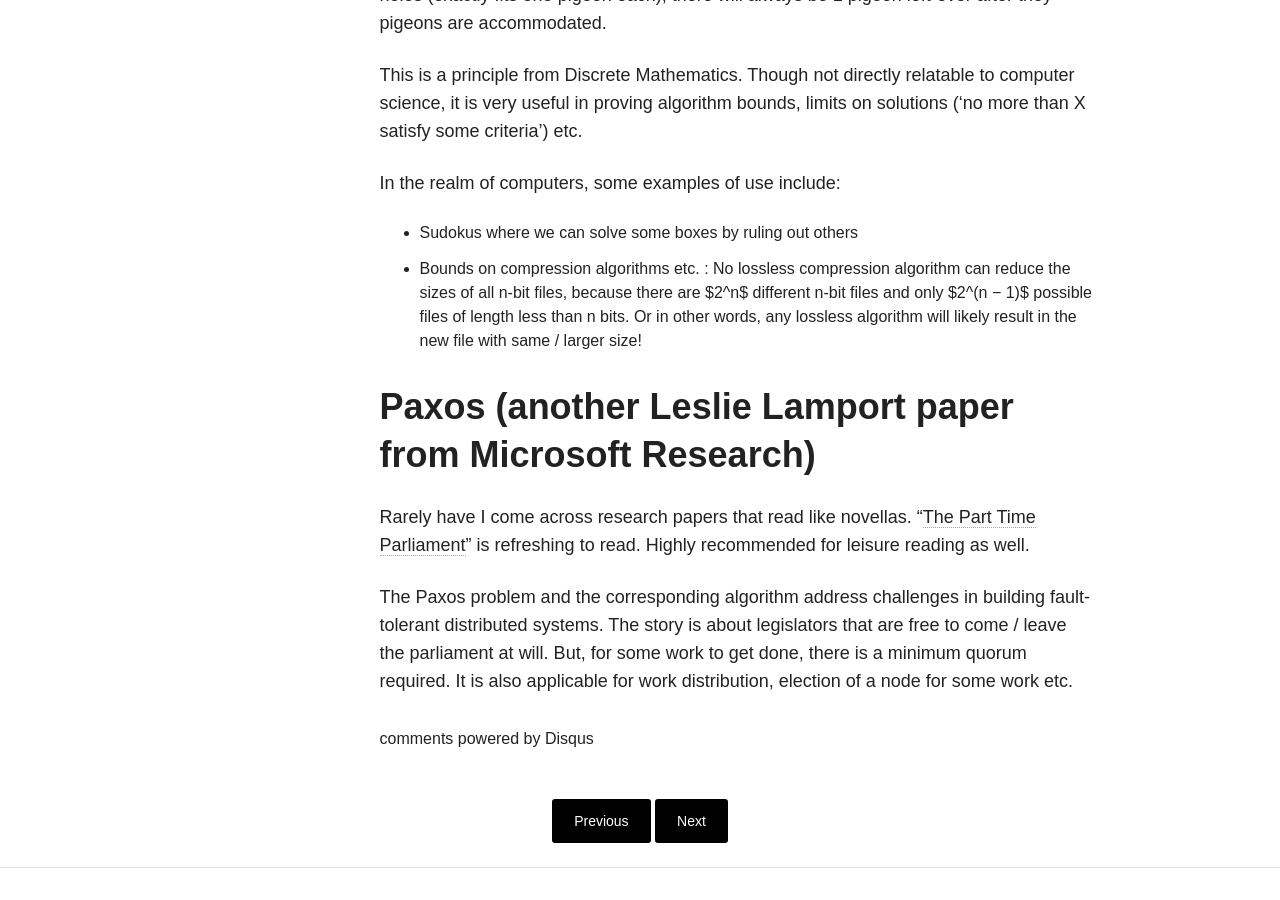
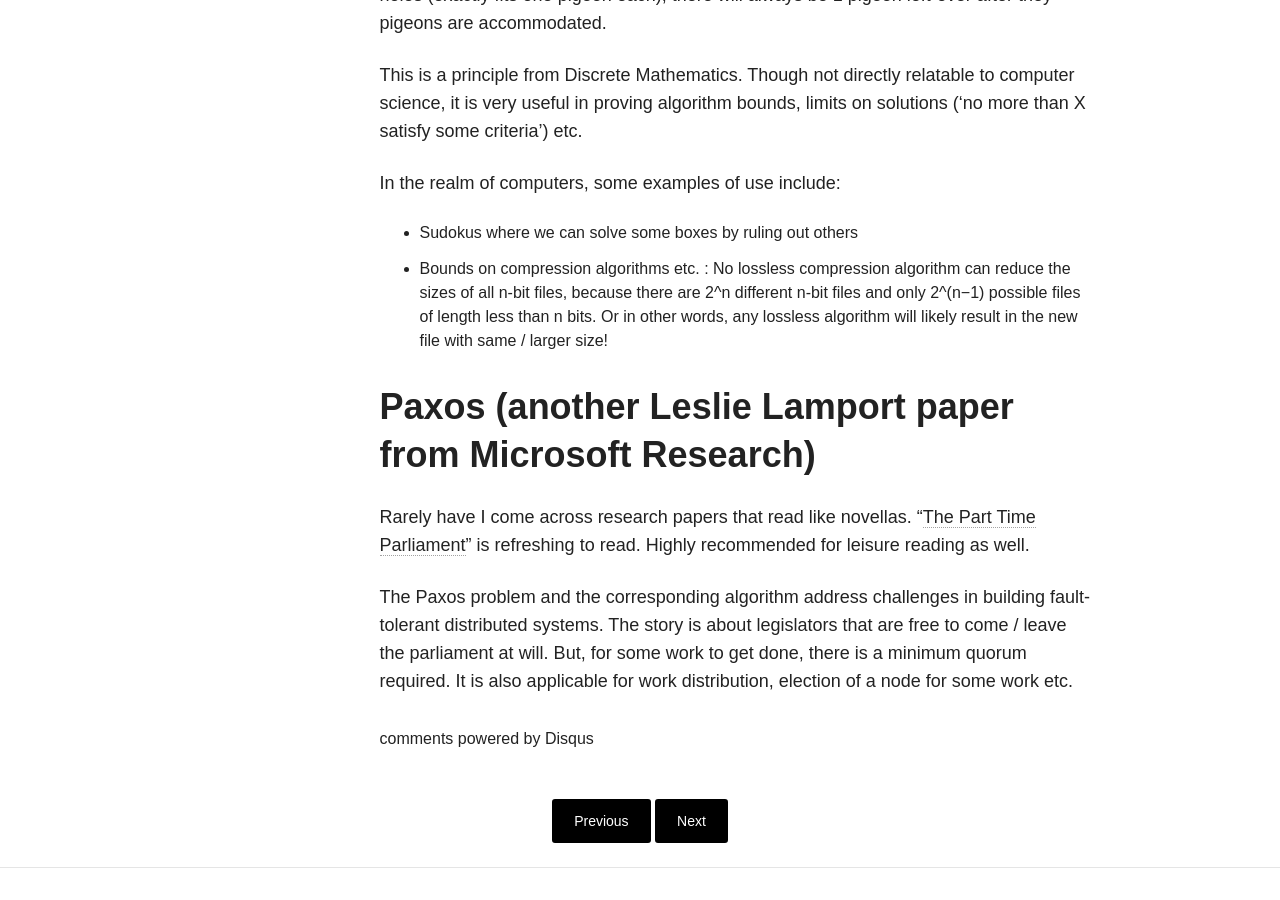
Before and after one commit to p2c2e/p2c2e.github.io, a Jekyll site: the page built from _posts/blog/2017-07-19-paradoxes.md, in a window 1280 px wide and 900 px high, scrolled down 1602 px. Built offline with Jekyll 4.4.1, drawn with Linux system fonts in a browser that asks for light colours; nearby versions of some CDN libraries; comment, search, counter and statistics services are not loaded.

Commit message:
power fix 2

```diff
--- a/_posts/blog/2017-07-19-paradoxes.md
+++ b/_posts/blog/2017-07-19-paradoxes.md
@@ -37,7 +37,7 @@ in proving algorithm bounds, limits on solutions ('no more than X satisfy some c
 In the realm of computers, some examples of use include:
 
 - Sudokus where we can solve some boxes by ruling out others
-- Bounds on compression algorithms etc. : No lossless compression algorithm can reduce the sizes of all n-bit files, because there are $2^n$ different n-bit files and only $2^(n − 1)$ possible files of length less than n bits. Or in other words, any lossless algorithm will likely result in the new file with same / larger size!
+- Bounds on compression algorithms etc. : No lossless compression algorithm can reduce the sizes of all n-bit files, because there are 2^n different n-bit files and only 2^(n−1) possible files of length less than n bits. Or in other words, any lossless algorithm will likely result in the new file with same / larger size!
 
 # Paxos (another Leslie Lamport paper from Microsoft Research)
 
```
